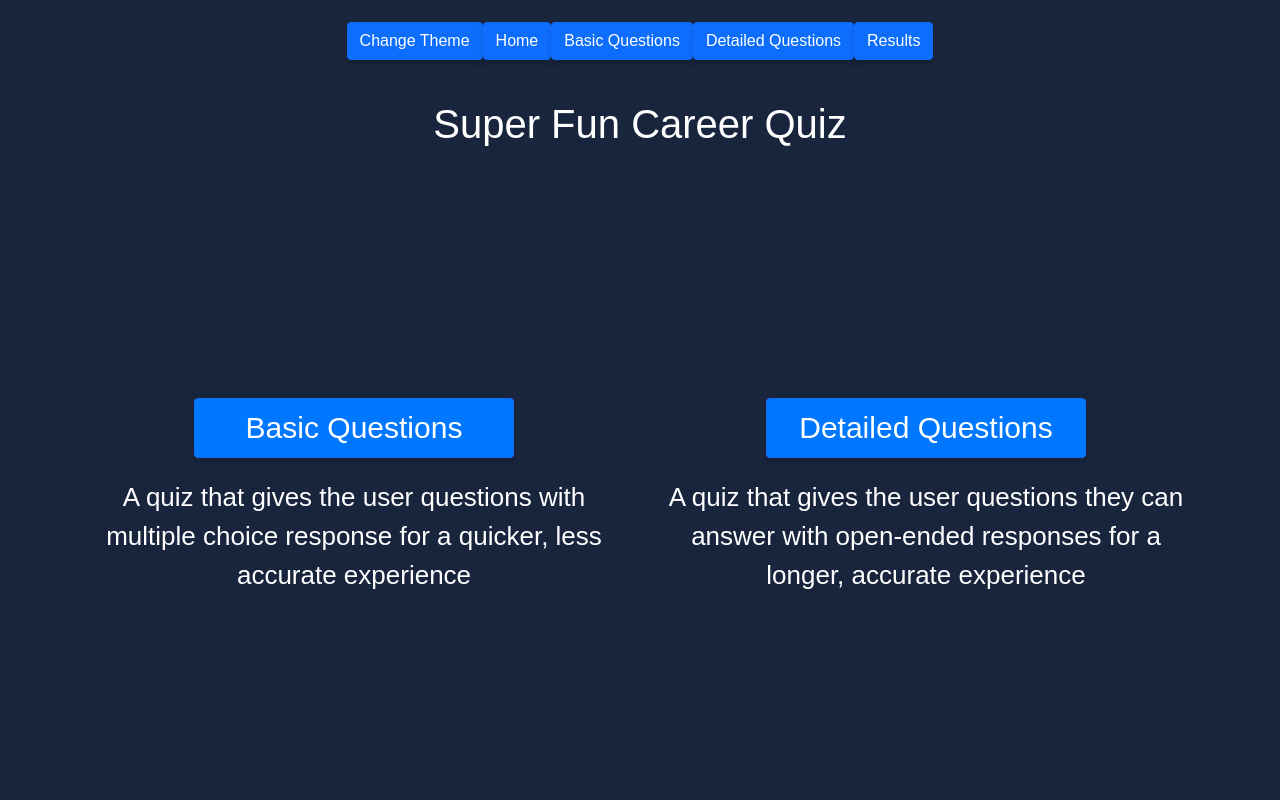
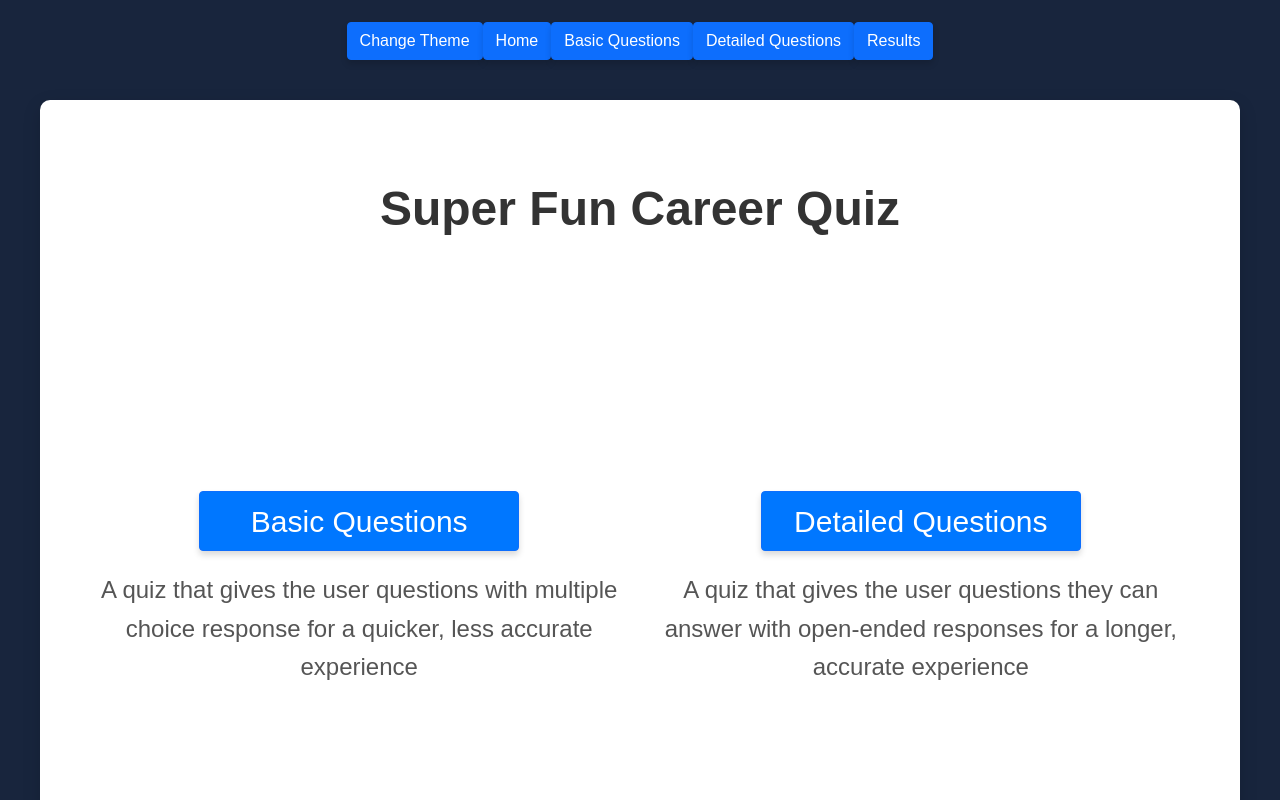
Before and after one commit to dstark12/starter_helpi, a React (Create React App) app: page / in a window 1280 px wide. Shown: the top 800 px of the page. Built offline with nearby package versions, Linux system fonts and the light colour scheme.

Commit message:
Added background to home page and changed header color for dark mode

```diff
--- a/src/Components/Themes.tsx
+++ b/src/Components/Themes.tsx
@@ -82,7 +82,7 @@ export const dark_theme: ColorTheme = {
     question_item_border: "#000000",
     question_item_text: "#dddddd",
 
-    header_background_color: "#18253d",
+    header_background_color: "#0c131f",
 
     menu_button_color: "#007bff",
     menu_button_color_hover: "#00356d"
--- a/src/Components/home.tsx
+++ b/src/Components/home.tsx
@@ -4,6 +4,7 @@ import '../Styles/home.css'; // Import your CSS file
 
 export function Home({ setPage }: { setPage: (page: string) => void }): React.JSX.Element {
     return (
+        <div className="home-page">
         <div className="container">
             <header>
                 <h1>Super Fun Career Quiz</h1>
@@ -31,5 +32,6 @@ export function Home({ setPage }: { setPage: (page: string) => void }): React.JS
                 </div>
             </div>
         </div>
+        </div>
     );
 }
--- a/src/Styles/home.css
+++ b/src/Styles/home.css
@@ -3,7 +3,33 @@ html, body {
     margin: 0; /* Remove default margin */
 }
 
+.home-page {
+    max-width: 1200px;
+    width: 95%;
+    margin: 40px auto;
+    padding: 40px;
+    background-color: var(--question-wrapper-background);
+    border-radius: 10px;
+    box-shadow: 0px 6px 18px rgba(0, 0, 0, 0.15);
+}
 
+/* Header Styling */
+.home-page h1 {
+    color: var(--question-wrapper-header-text);
+    text-align: center;
+    font-size: 3rem;
+    margin-bottom: 20px;
+    font-weight: 600;
+  }
+
+/* Paragraph Styling */
+.home-page p {
+    color: var(--question-wrapper-text);
+    font-size: 1.5rem;
+    line-height: 1.6;
+    margin-bottom: 20px;
+    text-align: center;
+}
 
 .container {
     display: flex;
```
